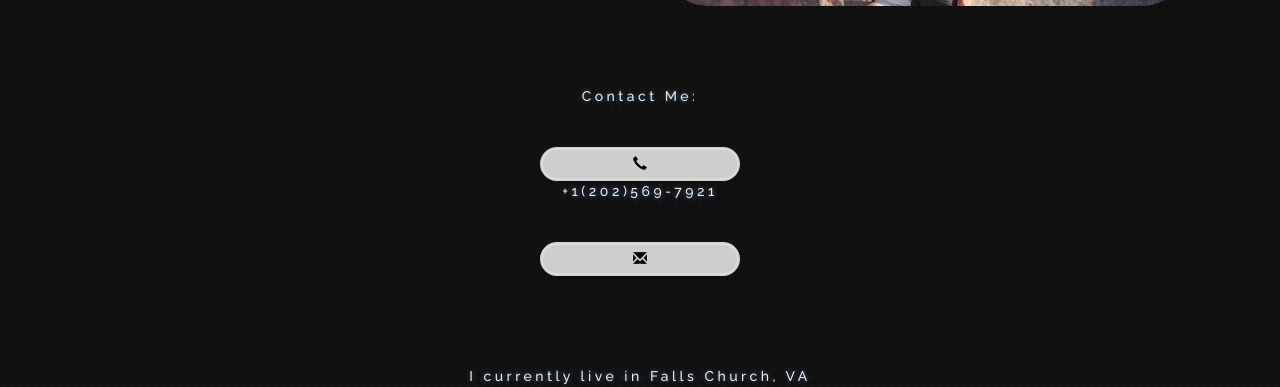
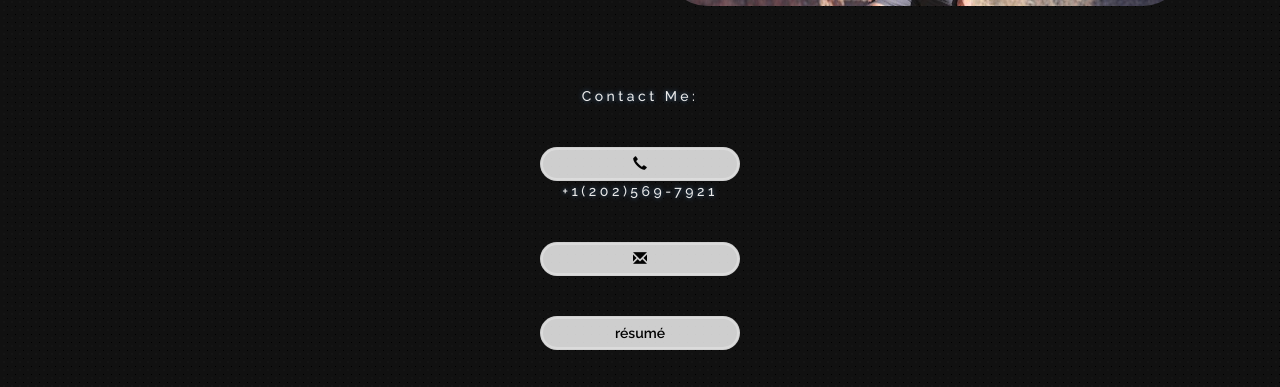
Before and after one commit to sathya-ghub/Personal-webpage-Old, a plain HTML site: page index.html in a window 1280 px wide. Shown: the part 418-805 px from the top of the page. Drawn offline with Linux system fonts and the light colour scheme; some packages are replaced by stand-ins of ours.

Commit message:
Resume change

```diff
--- a/index.html
+++ b/index.html
@@ -50,6 +50,9 @@
                 </a>
                 <a href="mailto:sathya_s@outlook.com" class="text-center">
                     <p><button type="button" class="btn"><span class="glyphicon glyphicon-envelope"></span></button></p>
+                </a>
+                <a href="../assets/resume.pdf" class="text-center">
+                    <p><button type="button" class="btn">résumé</button></p>
                 </a>
             </div>
         </div>
```
